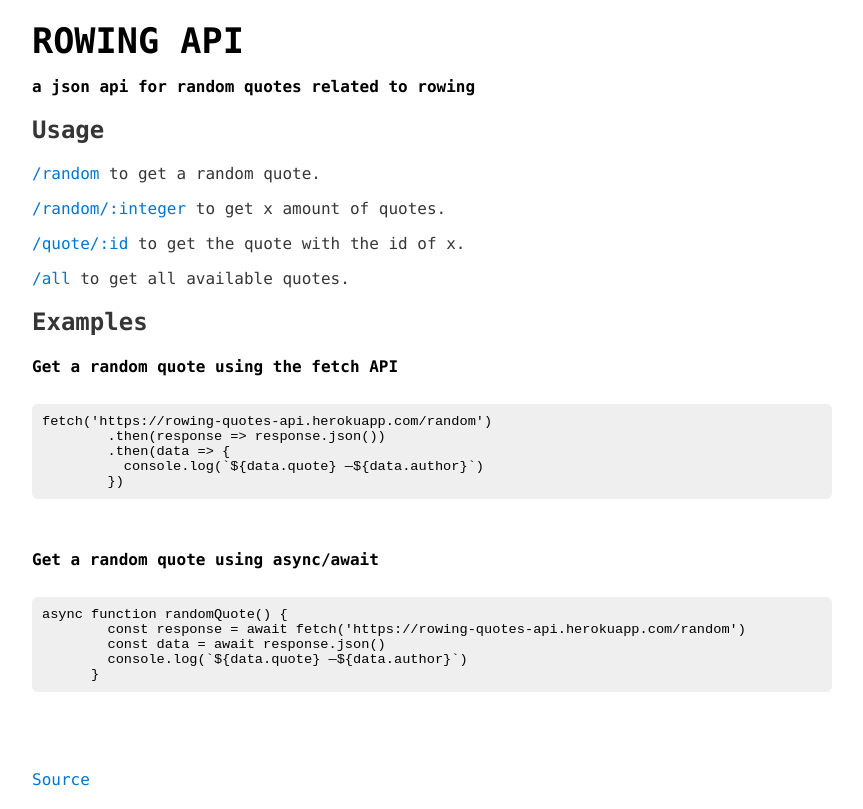
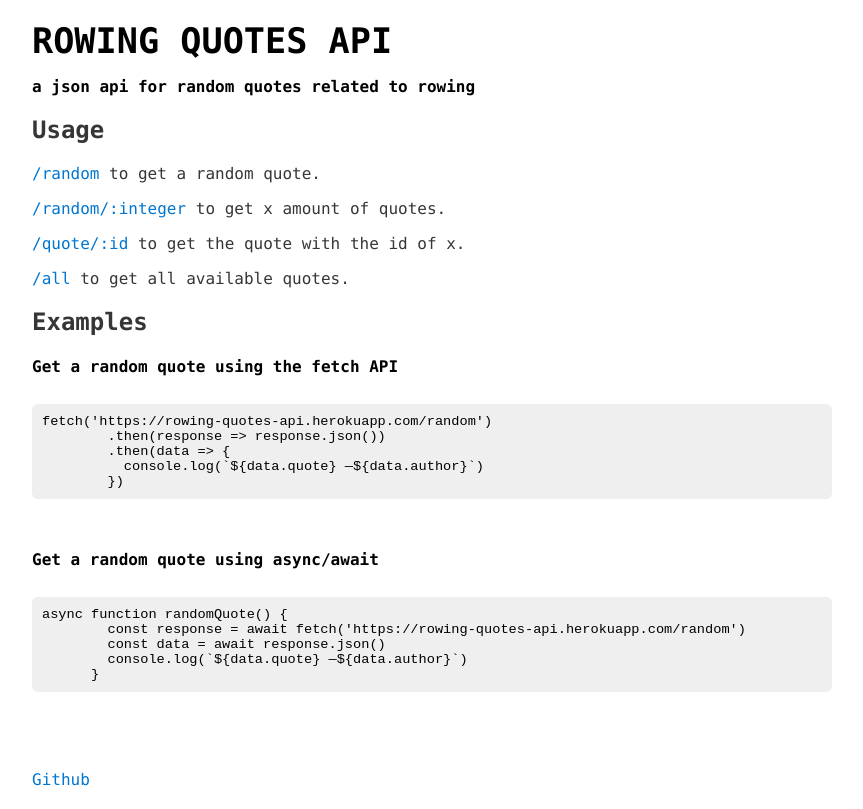
Before and after one commit to vincentdoerig/rowing-quotes-api, a website: page views/index.html in a window 1280 px wide. Shown: the whole page, without its empty margins (208-1071 px from the left). Drawn offline with Linux system fonts and the light colour scheme.

Commit message:
Fix title. (Rowing API → Rowing Quotes API)

```diff
--- a/views/index.html
+++ b/views/index.html
@@ -61,7 +61,7 @@
 </head>
 
 <body>
-  <h1>Rowing API</h1>
+  <h1>Rowing Quotes API</h1>
   <p class="introduction">a json api for random quotes related to rowing</p>
 
   <h2>Usage</h2>
@@ -88,7 +88,7 @@
       }</code>
   </pre>
   <br />
-  <p><a href="https://github.com/vincentdoerig/rowing-quotes-api">Source</a></p>
+  <p><a href="https://github.com/vincentdoerig/rowing-quotes-api">Github</a></p>
 </body>
 
 </html>
```
